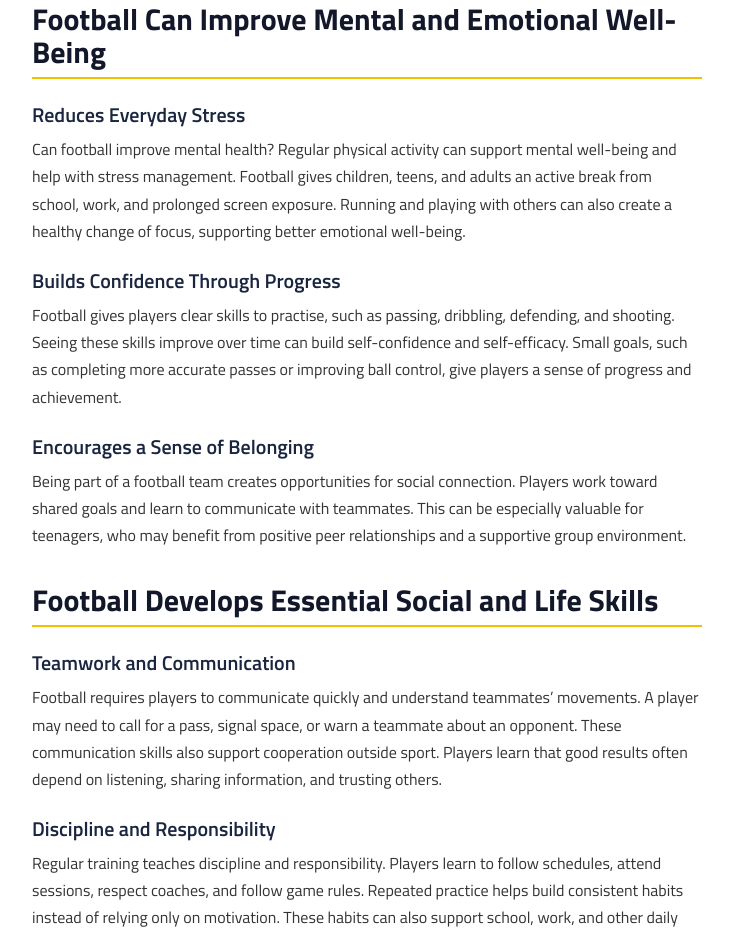
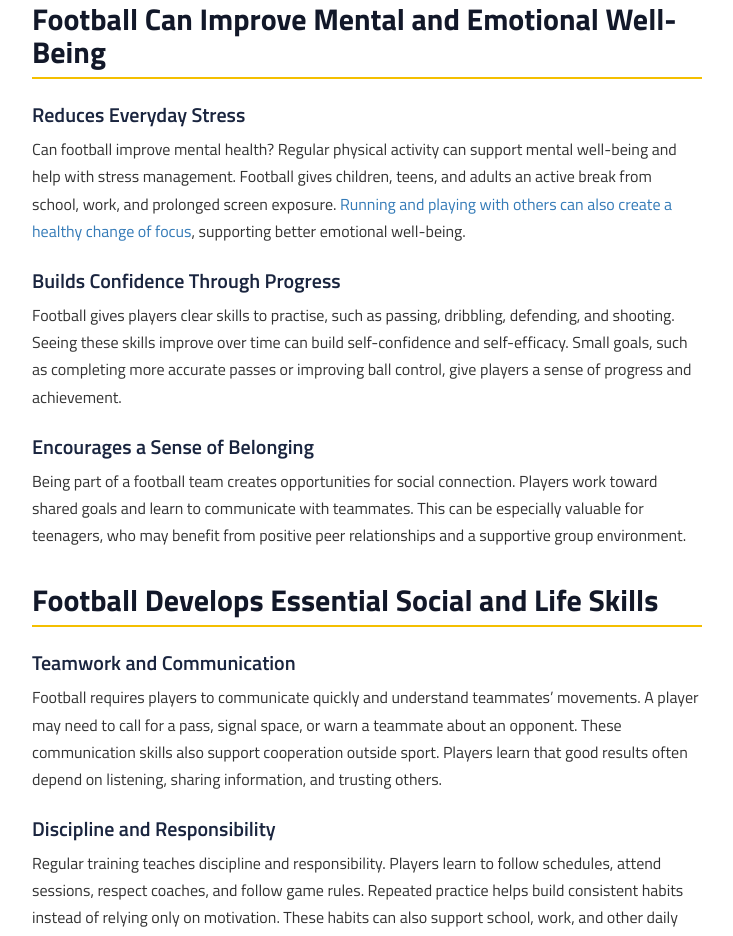
Before and after one commit to ejazbaloch0306/thecoachcrew, a plain HTML site: page index.html in a window 1280 px wide. Shown: the part 2115-3051 px from the top of the page, without its empty margins (78-811 px from the left). Drawn offline with nearby package versions, Linux system fonts and the light colour scheme.

Commit message:
Update index.html

```diff
--- a/index.html
+++ b/index.html
@@ -241,7 +241,7 @@
                     <h2>Football Can Improve Mental and Emotional Well-Being</h2>
 
                     <h3>Reduces Everyday Stress</h3>
-                    <p>Can football improve mental health? Regular physical activity can support mental well-being and help with stress management. Football gives children, teens, and adults an active break from school, work, and prolonged screen exposure. Running and playing with others can also create a healthy change of focus, supporting better emotional well-being.</p>
+                    <p>Can football improve mental health? Regular physical activity can support mental well-being and help with stress management. Football gives children, teens, and adults an active break from school, work, and prolonged screen exposure. <a href="https://thecoachcrew.vercel.app/">Running and playing with others can also create a healthy change of focus</a>, supporting better emotional well-being.</p>
 
                     <h3>Builds Confidence Through Progress</h3>
                     <p>Football gives players clear skills to practise, such as passing, dribbling, defending, and shooting. Seeing these skills improve over time can build self-confidence and self-efficacy. Small goals, such as completing more accurate passes or improving ball control, give players a sense of progress and achievement.</p>
```
